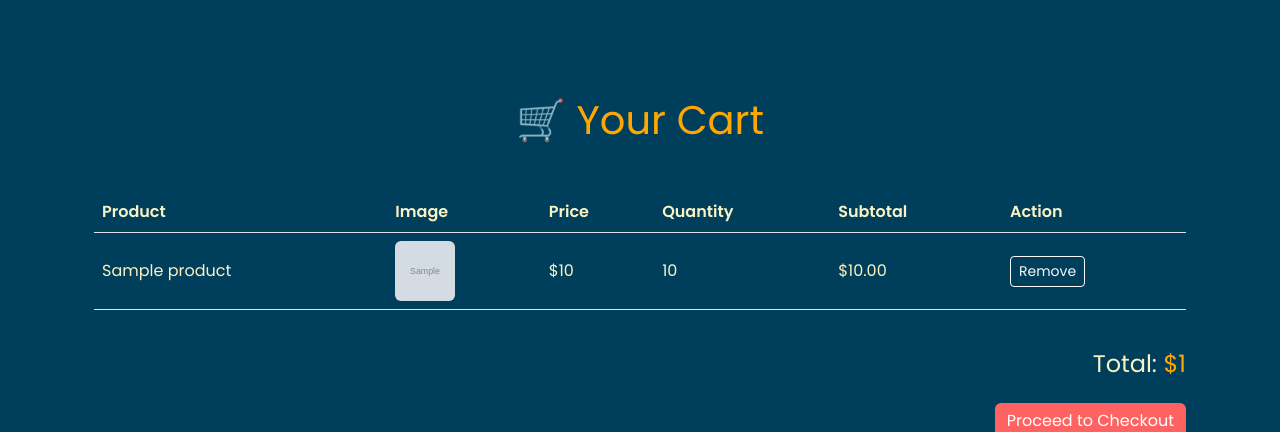
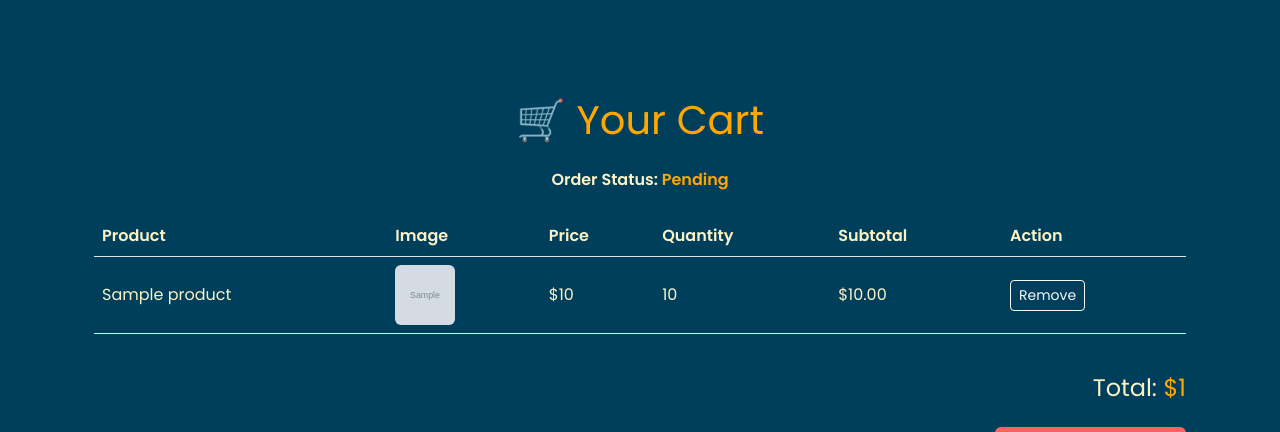
Before and after one commit to DuhaAssaf/MWL_Project, a Django app: template madewithlove_app/templates/cart.html in a window 1280 px wide. Shown: the part 64-496 px from the top of the page. Run offline with Django 5.2, Linux system fonts and the light colour scheme; tables that the repository leaves empty hold one stand-in row (values such as "Sample post"); the template is opened without the code that fills it: values that come from a table or form of the project are taken from there, most other values are stand-ins (such as "Sample title", 1, 10 or a date in 2020); grey boxes marked "Sample" are stand-in pictures.

Commit message:
order status

```diff
--- a/madewithlove_app/templates/cart.html
+++ b/madewithlove_app/templates/cart.html
@@ -4,19 +4,39 @@
 
 {% block content %}
 <section class="container py-5">
-    <h1 class="text-center mb-5">🛒 Your Cart</h1>
+    <h1 class="text-center mb-4">🛒 Your Cart</h1>
+
+    {% if order %}
+    <div class="text-center mb-4">
+        <p class="fw-bold">Order Status:
+            {% if order.status == 'pending' %}
+                <span class="text-warning">Pending</span>
+            {% elif order.status == 'confirmed' %}
+                <span class="text-info">Confirmed</span>
+            {% elif order.status == 'shipped' %}
+                <span class="text-primary">Shipped</span>
+            {% elif order.status == 'delivered' %}
+                <span class="text-success">Delivered</span>
+            {% elif order.status == 'cancelled' %}
+                <span class="text-danger">Cancelled</span>
+            {% else %}
+                <span class="text-muted">{{ order.status }}</span>
+            {% endif %}
+        </p>
+    </div>
+    {% endif %}
 
     {% if cart_items %}
     <div class="table-responsive">
         <table class="table dashboard-table">
             <thead>
                 <tr>
-                    <th scope="col">Product</th>
-                    <th scope="col">Image</th>
-                    <th scope="col">Price</th>
-                    <th scope="col">Quantity</th>
-                    <th scope="col">Subtotal</th>
-                    <th scope="col">Action</th>
+                    <th>Product</th>
+                    <th>Image</th>
+                    <th>Price</th>
+                    <th>Quantity</th>
+                    <th>Subtotal</th>
+                    <th>Action</th>
                 </tr>
             </thead>
             <tbody>
@@ -32,7 +52,7 @@
                     </td>
                     <td>${{ item.price }}</td>
                     <td>{{ item.quantity }}</td>
-                    <td>${{ item.price|floatformat:2|add:"0"|floatformat:2|floatformat:"2" }}</td>
+                    <td>${{ item.price|floatformat:2 }}</td>
                     <td>
                         <form action="{% url 'remove_from_cart' item.id %}" method="post">
                             {% csrf_token %}
```
